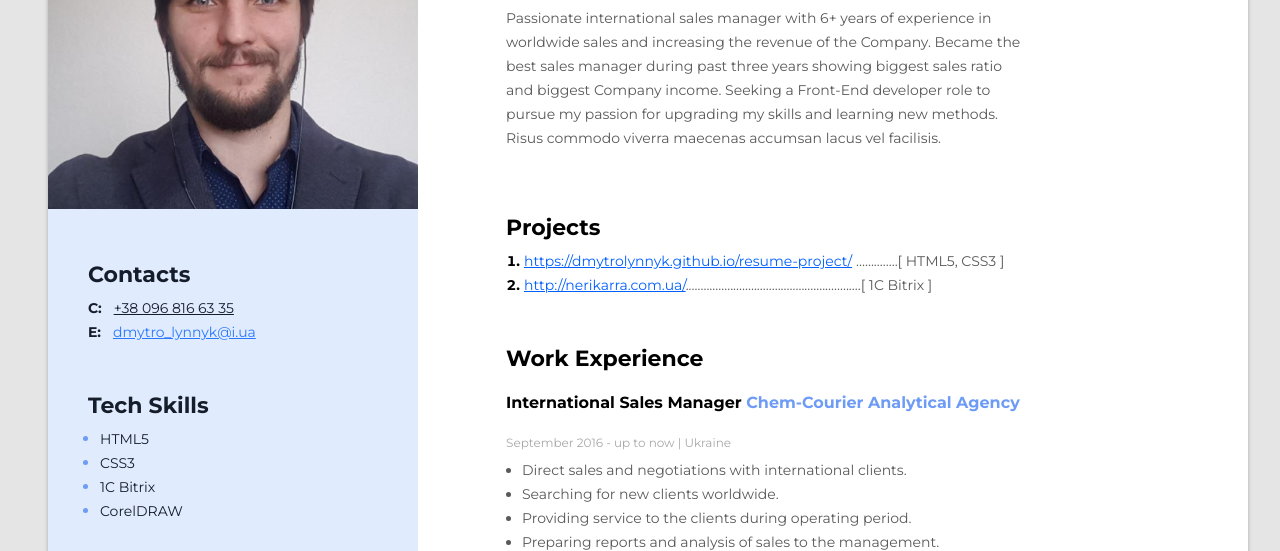
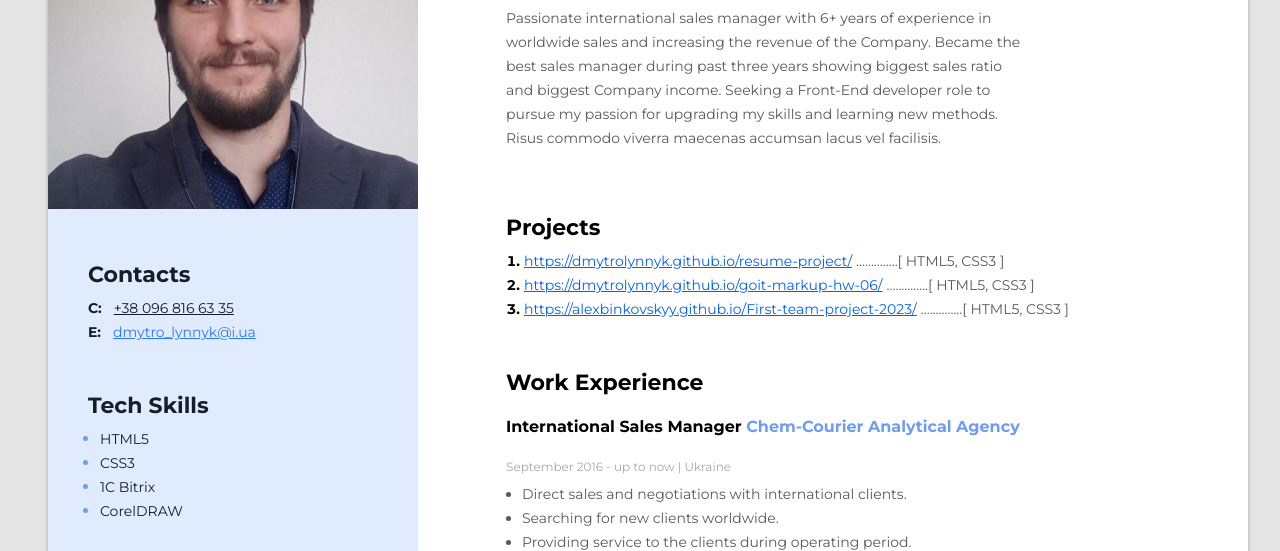
Before and after one commit to DmytroLynnyk/resume-project, a plain HTML site: page index.html in a window 1280 px wide. Shown: the part 249-800 px from the top of the page. Drawn offline with Linux system fonts and the light colour scheme.

Commit message:
Add two new projects

```diff
--- a/index.html
+++ b/index.html
@@ -49,11 +49,23 @@
               >
             </li>
             <li class="project-item">
-              <a href="http://nerikarra.com.ua/" class="project-item-link"
-                >http://nerikarra.com.ua/</a
-              ><span class="project-item-descr"
-                >...........................................................[ 1C
-                Bitrix ]</span
+              <a
+                href="https://dmytrolynnyk.github.io/goit-markup-hw-06/"
+                class="project-item-link"
+                >https://dmytrolynnyk.github.io/goit-markup-hw-06/</a
+              >
+              <span class="project-item-descr"
+                >..............[ HTML5, CSS3 ]</span
+              >
+            </li>
+            <li class="project-item">
+              <a
+                href="https://alexbinkovskyy.github.io/First-team-project-2023/"
+                class="project-item-link"
+                >https://alexbinkovskyy.github.io/First-team-project-2023/</a
+              >
+              <span class="project-item-descr"
+                >..............[ HTML5, CSS3 ]</span
               >
             </li>
           </ol>
```
